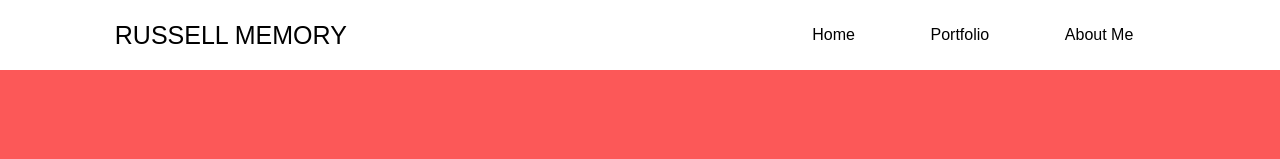
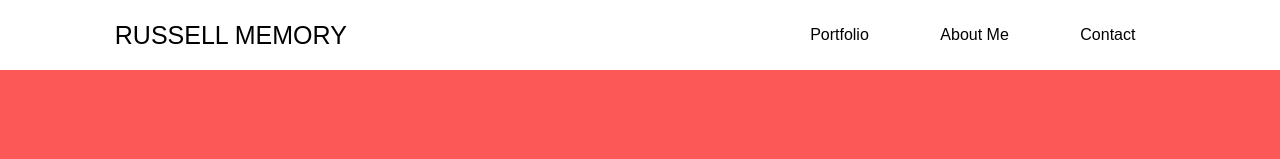
Before and after one commit to ETS-ReactNative4/portfolio-5, a React (Create React App) app: page / in a window 1280 px wide. Shown: the top 159 px of the page. Built offline with nearby package versions, Linux system fonts and the light colour scheme.

Commit message:
add contact page

```diff
--- a/src/components/Header/Header.js
+++ b/src/components/Header/Header.js
@@ -44,9 +44,9 @@ export default class Header extends Component{
                 <div id="header-right">
 
 
-                            <div id="header-home"><Link to="/"><button>Home</button></Link></div>
                             <div id="header-portfolio"><Link to="/portfolio"><button>Portfolio</button></Link></div>
                             <div id="header-about"><Link to="/about"><button>About <span>Me</span></button></Link></div>
+                            <div id="header-home"><Link to="/contact"><button>Contact</button></Link></div>
 
 
 
```
